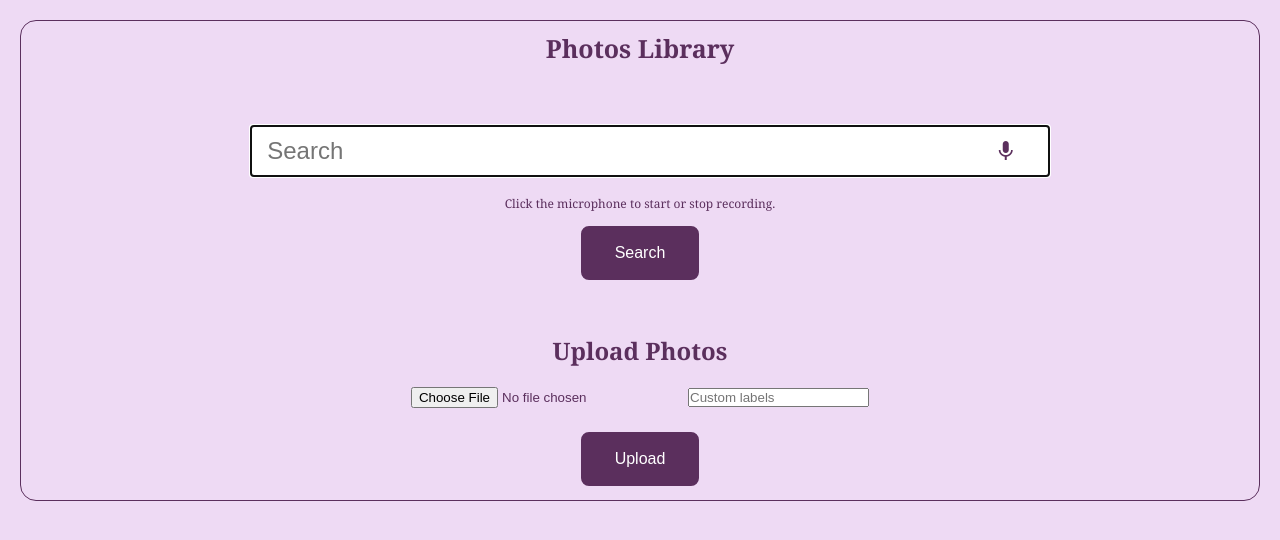
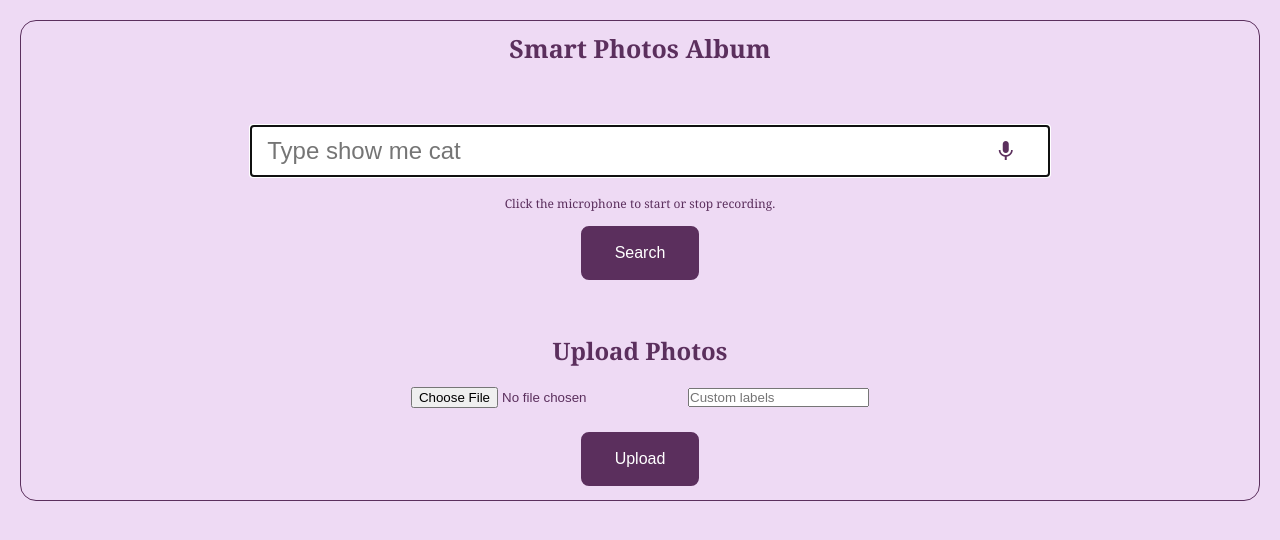
Before and after one commit to SarthakGagdani/codepipeline-smart-photo-album, a plain HTML site: page index.html in a window 1280 px wide. Drawn offline with nearby package versions, Linux system fonts and the light colour scheme.

Commit message:
Modified index.html

```diff
--- a/index.html
+++ b/index.html
@@ -21,14 +21,14 @@
     </head>
     <center>
         <header class="photos_title">
-            Photos Library
+            Smart Photos Album
         </header>
     </center>
     <body class="w3-container w3-border w3-round-xlarge">
         <div class="container-fluid" >
             <center>
                 <form action="", method="get", target="", id="search_photos">
-                    <input name="search_query" id = "search_query" type="text" placeholder="Search" autocomplete="off" autofocus>
+                    <input name="search_query" id = "search_query" type="text" placeholder="Type show me cat" autocomplete="off" autofocus>
                     <button type="button">
                         <i class="large material-icons" id="mic_search" onclick="voiceSearch()">mic</i>
                     </button>
```
